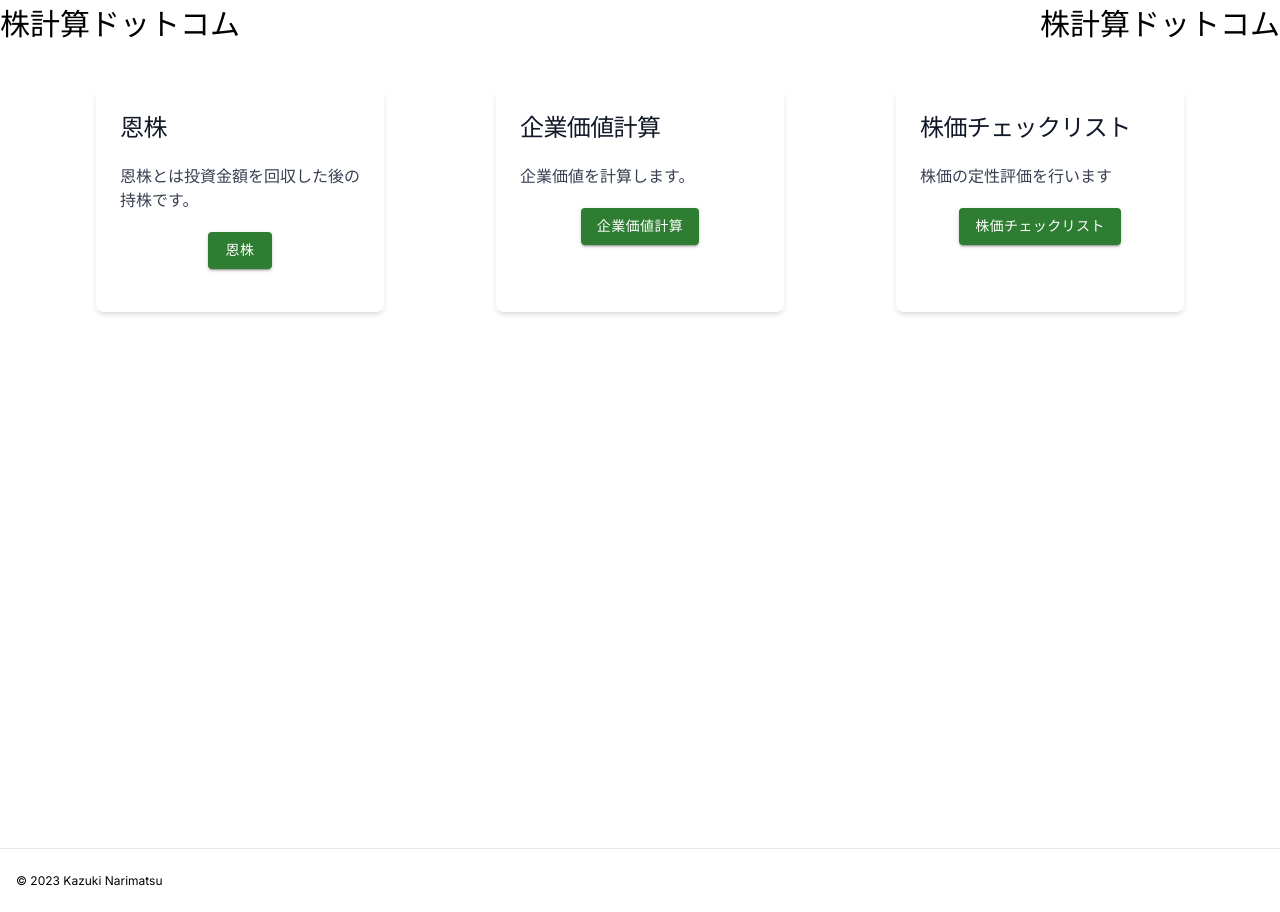
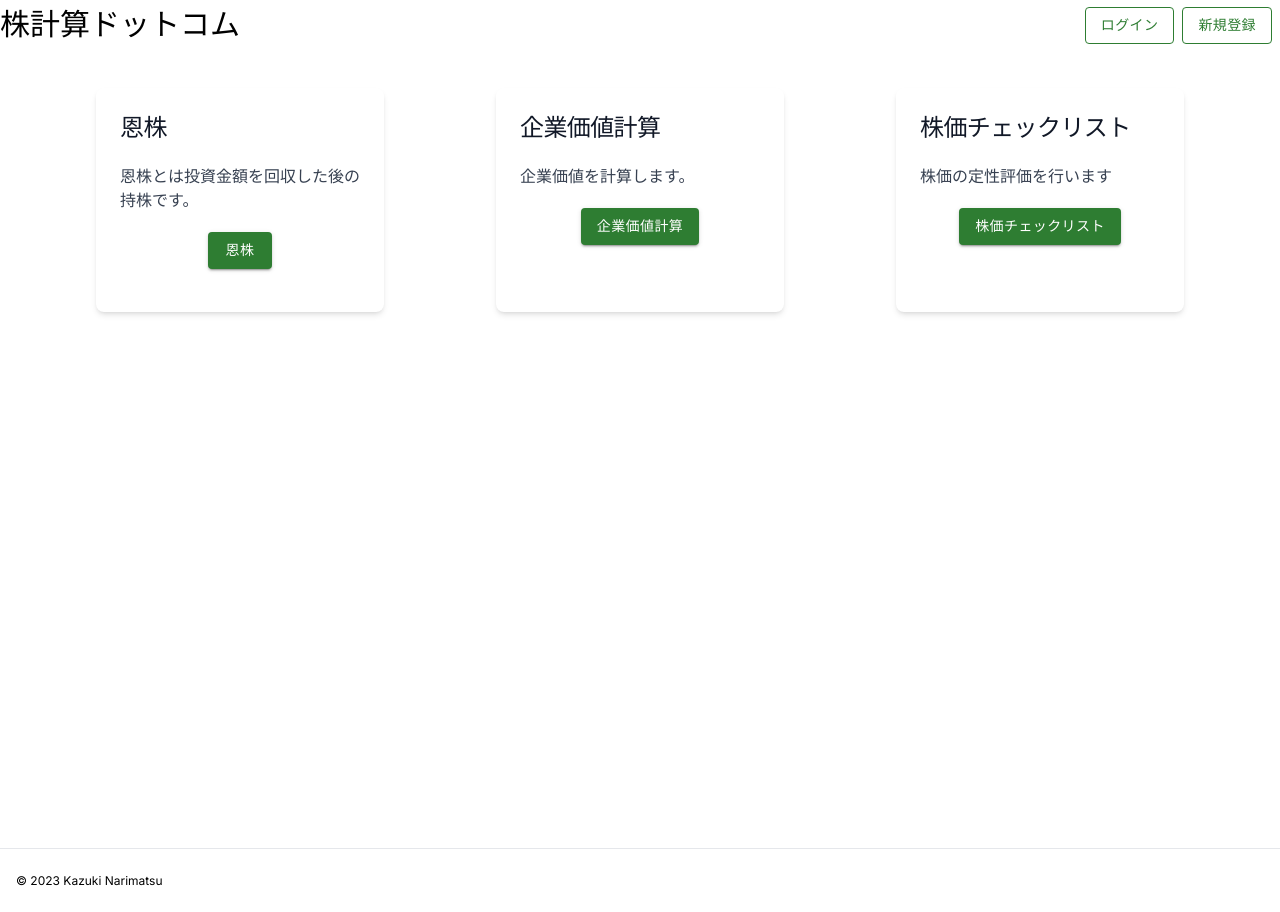
Before and after one commit to knarimatsu/kabukeisan_fe, a Next.js app: page / in a window 1280 px wide. Built offline with nearby package versions, Linux system fonts and the light colour scheme; no server answers.

Commit message:
fix: ボタンの表示制御

```diff
--- a/src/app/components/Header.tsx
+++ b/src/app/components/Header.tsx
@@ -32,7 +32,24 @@ const Header = () => {
                         {"株計算ドットコム"}
                     </div>
                 </div>
-                <div className="dark:text-gray-400">{"株計算ドットコム"}</div>
+                {!isLoginOrSignupDisplay && (
+                    <div>
+                        <Button
+                            variant="outlined"
+                            className="border-[#2e7d32] text-[#2e7d32] mr-2 dark:text-white"
+                            onClick={() => router.push("/login")}
+                        >
+                            ログイン
+                        </Button>
+                        <Button
+                            variant="outlined"
+                            className="border-[#2e7d32] text-[#2e7d32] mr-2 dark:text-white"
+                            onClick={() => router.push("/signup")}
+                        >
+                            新規登録
+                        </Button>
+                    </div>
+                )}
             </header>
         </>
     );
```
